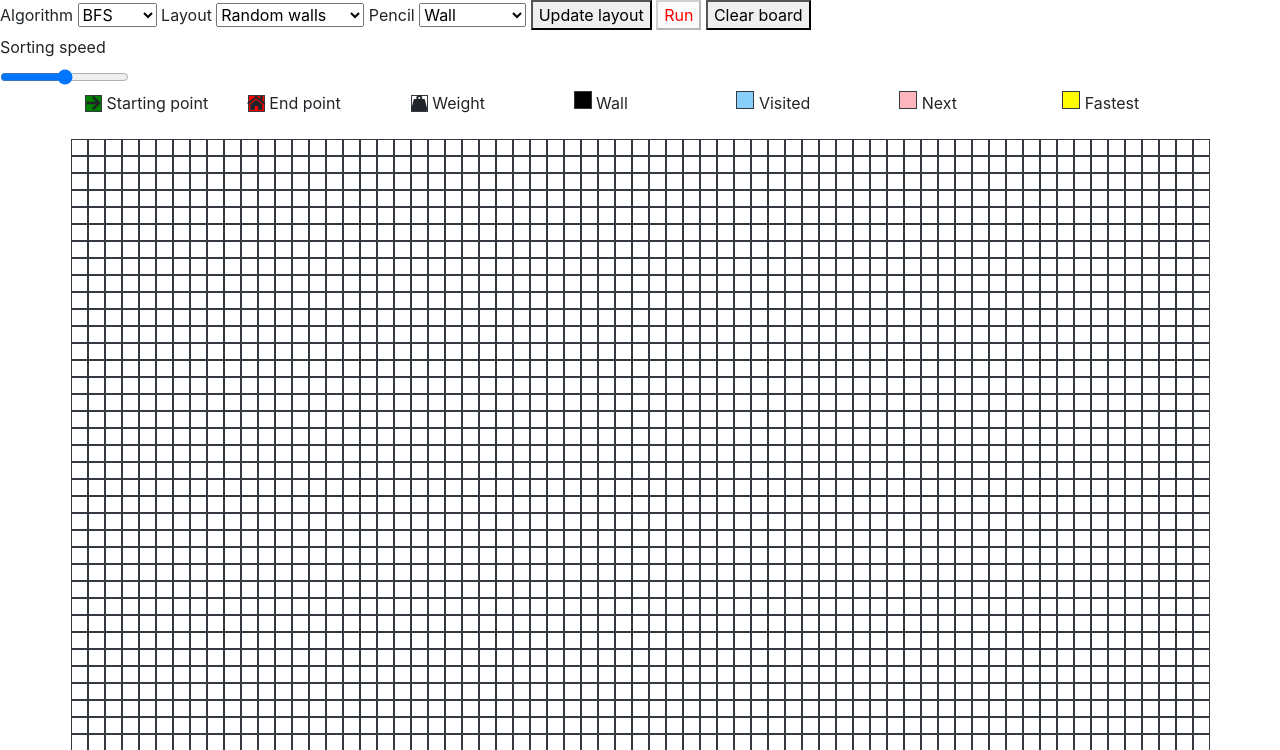
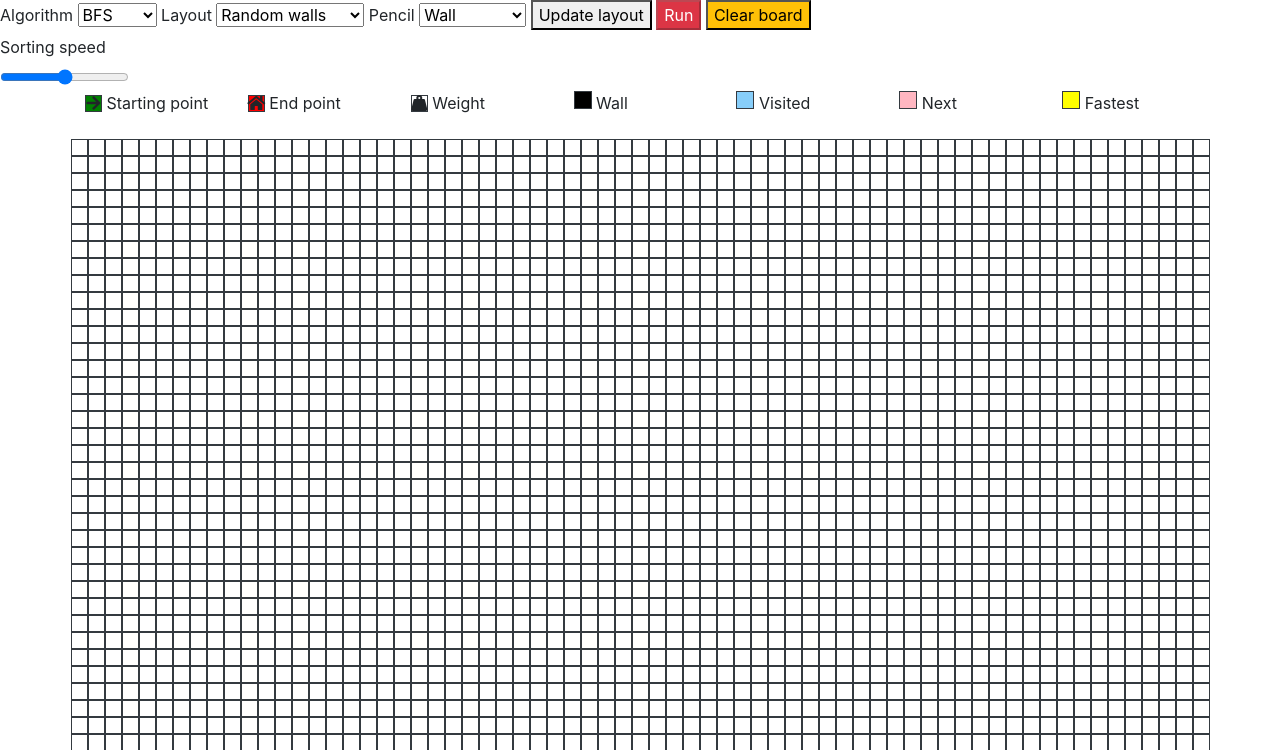
Before and after one commit to 99061142/Pathfinding, a PHP site: page / in a window 1280 px wide. Shown: the top 750 px of the page. Run offline with PHP 8.4, Linux system fonts and the light colour scheme; some libraries are stand-ins or nearby versions.

Commit message:
bg/color of settings gets changed by disable state

```diff
--- a/css/styling.css
+++ b/css/styling.css
@@ -72,8 +72,16 @@ td:not(#start):not(#end) {
 
 /* Settings */
 #run[disabled],
-#updateLayout[disabled],
 #clearBoard[disabled] {
-    color: red;
+    background-color: #dc3545;
+    color: white;
+}
+
+#run {
+    background-color: #28a745;
+}
+
+#clearBoard {
+    background-color: #ffc107;
 }
 /* /Settings */
```
